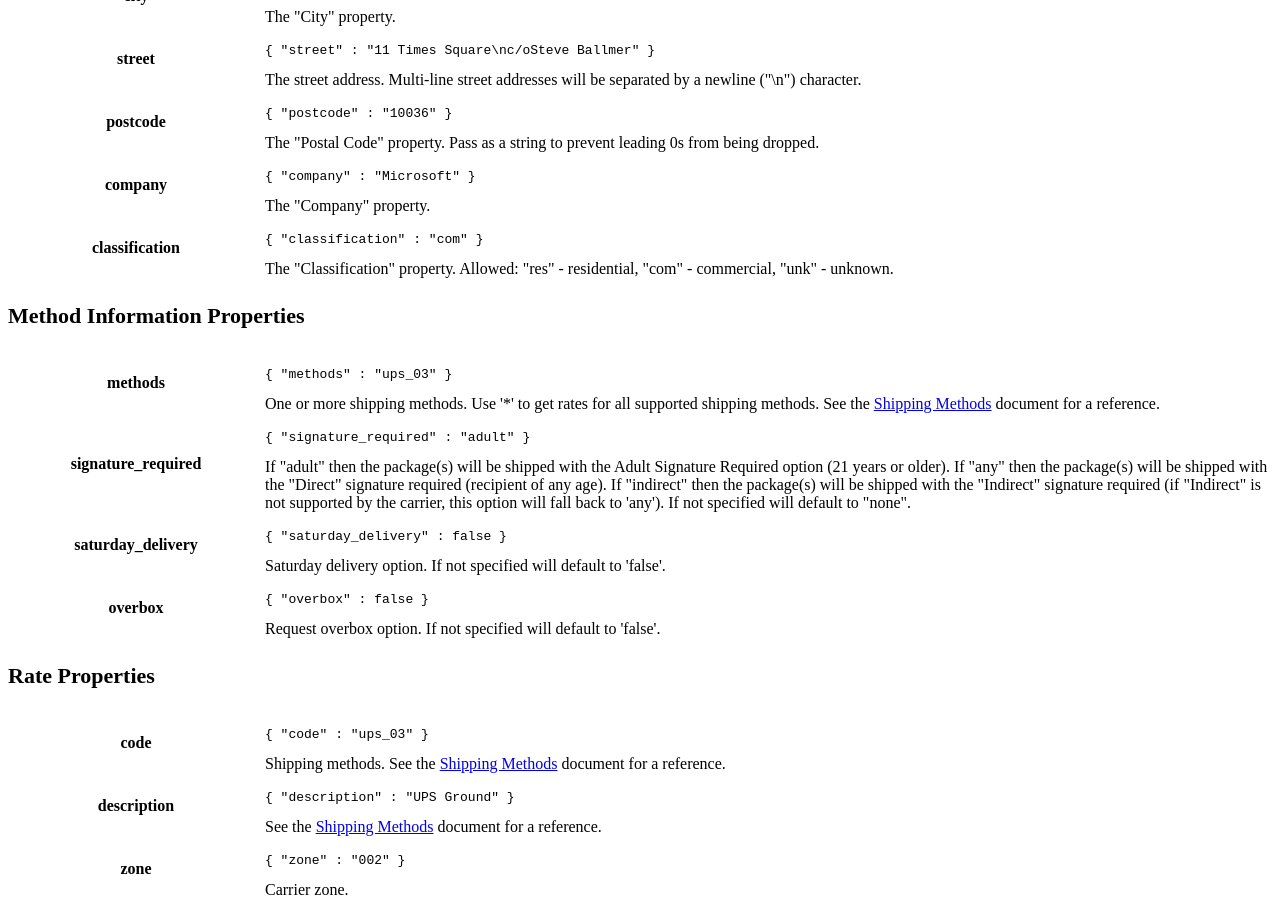
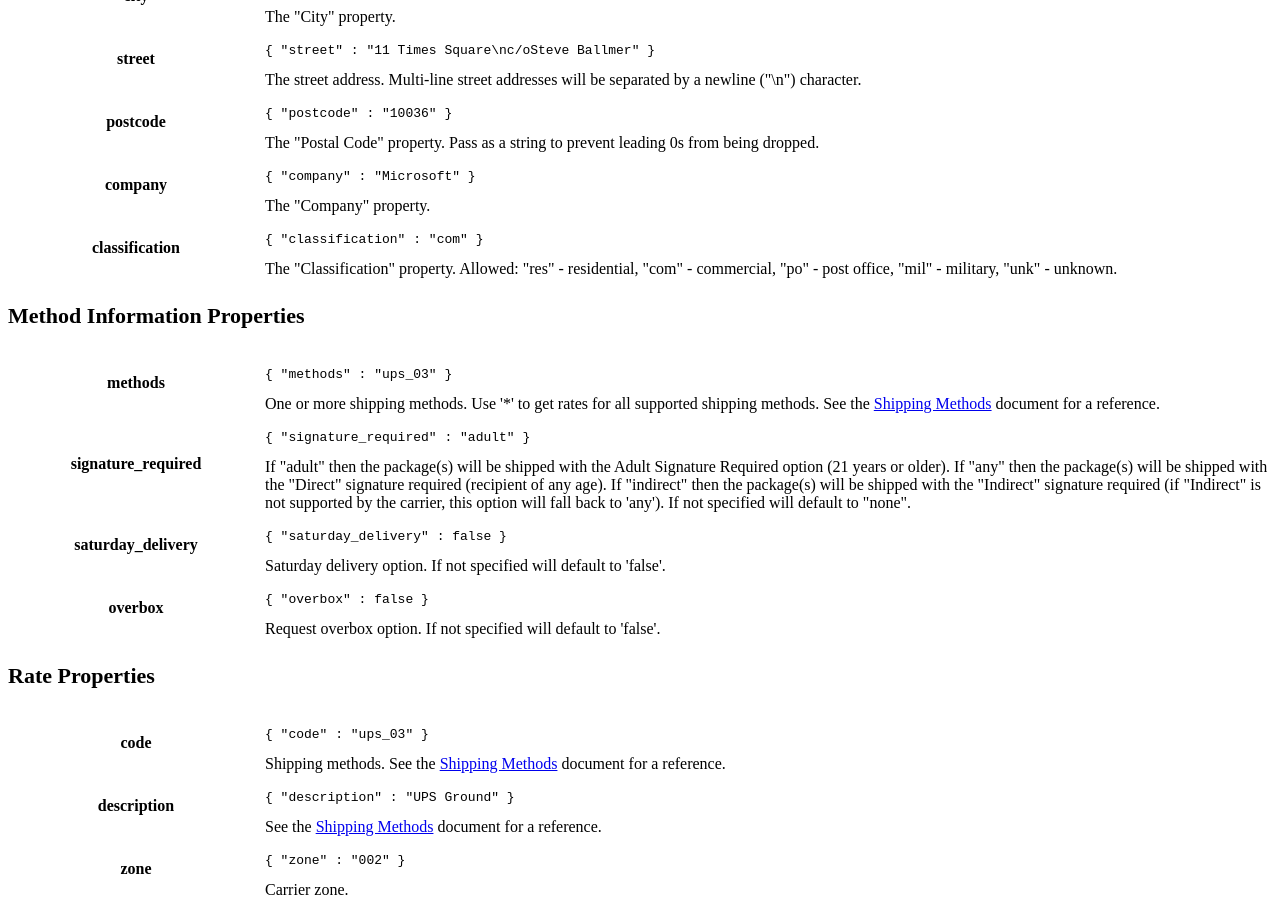
Before and after one commit to ShipStream/shipstream.github.io, a Jekyll site: the page built from _posts/2014-07-30-rate.md, in a window 1280 px wide and 900 px high, scrolled down 4231 px. Built offline with Jekyll 4.4.1, drawn with Linux system fonts in a browser that asks for light colours; a style sheet for code colours, icons or effects is not loaded.

Commit message:
Add "po" and "mil" classifications.

```diff
--- a/_posts/2014-07-30-rate.md
+++ b/_posts/2014-07-30-rate.md
@@ -275,7 +275,7 @@ An array of enabled shipping methods.
     <th>classification</th>
     <td>
         <pre><code>{ "classification" : "com" }</code></pre>
-        The "Classification" property. Allowed: "res" - residential, "com" - commercial, "unk" - unknown.
+        The "Classification" property. Allowed: "res" - residential, "com" - commercial, "po" - post office, "mil" - military, "unk" - unknown.
     </td>
 </tr>
 </tbody>
```
Also changed, not shown: _posts/2014-07-25-delivery.md (+1 -1 lines), _posts/2014-07-25-order.md (+1 -1 lines), _posts/2021-01-21-delivery-label.md (+1 -1 lines).
